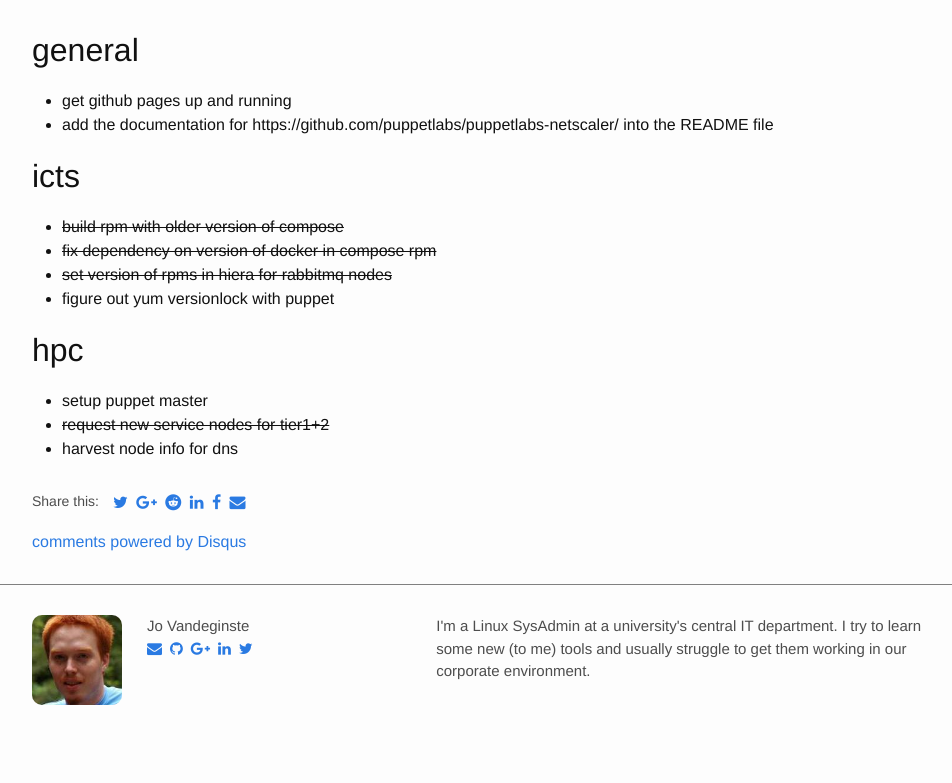
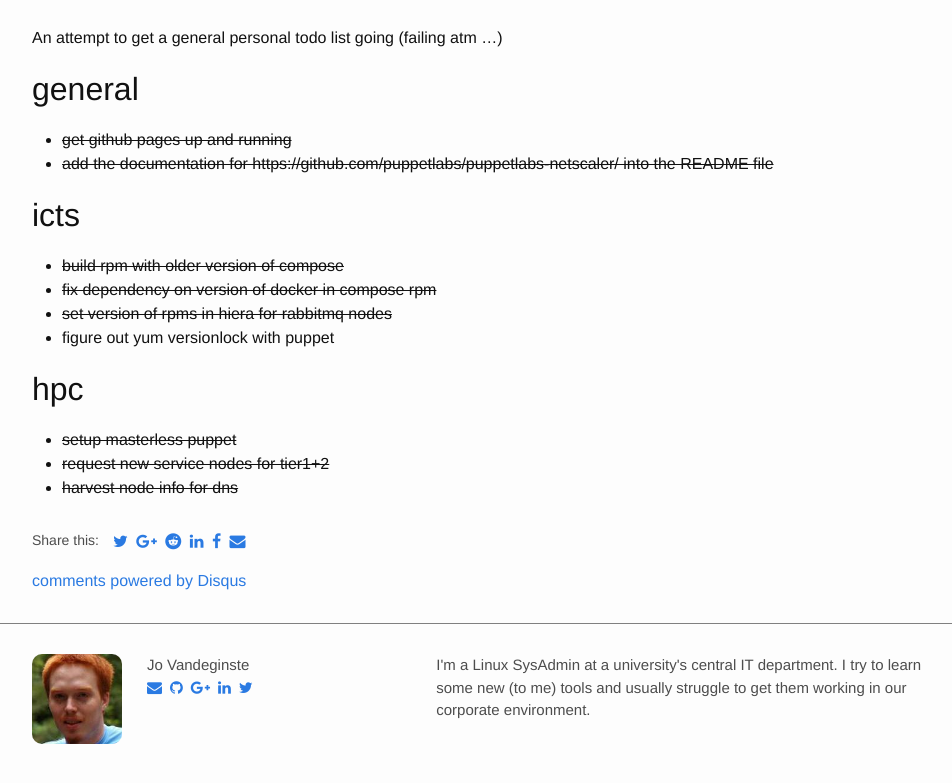
Before and after one commit to jovandeginste/jovandeginste.github.io, a Jekyll site: the page built from _posts/2016-04-14-todo.md, in a window 1280 px wide, cut to the strip 310-1099 px from the top of the page. Shown: the top 783 px of the strip, without its empty margins (38-990 px from the left). Built offline with Jekyll 4.4.1, drawn with Linux system fonts in a browser that asks for light colours; nearby versions of some CDN libraries; comment, search, counter and statistics services are not loaded; before the commit the page ends 1060 px from its top, so only the background shows below that.

Commit message:
update todo

```diff
--- a/_posts/2016-04-14-todo.md
+++ b/_posts/2016-04-14-todo.md
@@ -8,10 +8,12 @@ tags:
 comments: true
 ---
 
+An attempt to get a general personal todo list going (failing atm ...)
+
 ## general
 
-* get github pages up and running
-* add the documentation for https://github.com/puppetlabs/puppetlabs-netscaler/ into the README file
+* ~~get github pages up and running~~
+* ~~add the documentation for https://github.com/puppetlabs/puppetlabs-netscaler/ into the README file~~
 
 ## icts
 
@@ -22,6 +24,6 @@ comments: true
 
 ## hpc
 
-* setup puppet master
+* ~~setup masterless puppet~~
 * ~~request new service nodes for tier1+2~~
-* harvest node info for dns
+* ~~harvest node info for dns~~
```
